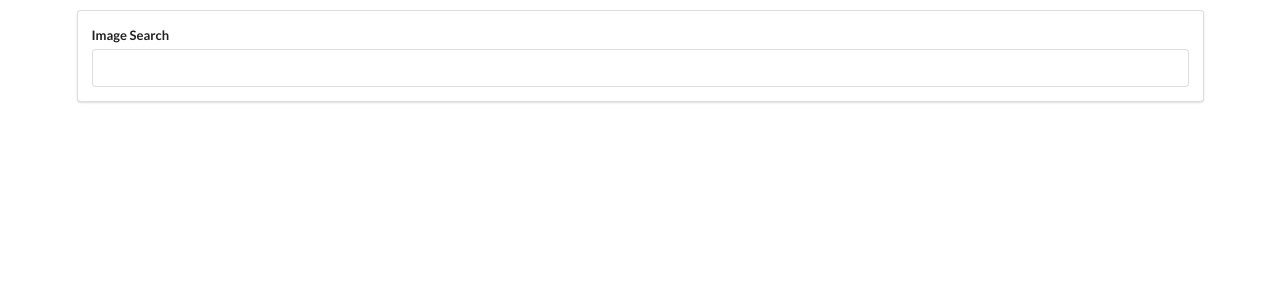
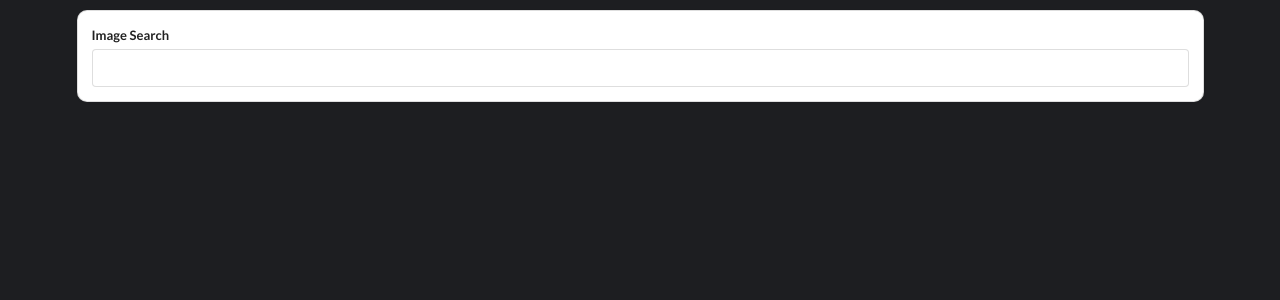
Before and after one commit to brentjayingram/pics, a React (Create React App) app: page / in a window 1280 px wide. Shown: the top 300 px of the page. Built offline with nearby package versions, Linux system fonts and the light colour scheme.

Commit message:
update ui colors

```diff
--- a/package.json
+++ b/package.json
@@ -6,6 +6,7 @@
     "axios": "^0.19.0",
     "react": "^16.10.2",
     "react-dom": "^16.10.2",
+    "react-helmet": "^5.2.1",
     "react-scripts": "3.2.0"
   },
   "scripts": {
--- a/public/index.html
+++ b/public/index.html
@@ -25,7 +25,7 @@
       work correctly both with client-side routing and a non-root public URL.
       Learn how to configure a non-root public URL by running `npm run build`.
     -->
-    <title>React App</title>
+    <title>Image Search</title>
   </head>
   <body>
     <noscript>You need to enable JavaScript to run this app.</noscript>
--- a/src/components/App.js
+++ b/src/components/App.js
@@ -2,6 +2,8 @@ import React from 'react';
 import unsplash from '../api/unsplash';
 import SearchBar from './SearchBar';
 import ImageList from './ImageList';
+import {Helmet} from 'react-helmet';
+
 
 class App extends React.Component {
     state = { images: [] };
@@ -16,10 +18,16 @@ class App extends React.Component {
 
     render(){
         return (
-            <div className="ui container" style={{ marginTop: '10px' }}>
-                <SearchBar onSubmit={this.onSearchSubmit}/>
-                <ImageList images={this.state.images} />
+            <div className="application"  >
+                <Helmet>
+                    <style>{'body { background-color: #1d1e21; }'}</style>
+                </Helmet>
+                <div className="ui container" style={{ marginTop: '10px' }}>
+                    <SearchBar onSubmit={this.onSearchSubmit}/>
+                    <ImageList images={this.state.images} />
+                </div>
             </div>
+
         );
     }
 }
--- a/src/components/SearchBar.js
+++ b/src/components/SearchBar.js
@@ -12,7 +12,13 @@ class SearchBar extends React.Component {
 
     render(){
         return (
-            <div className="ui segment">
+            <div className="ui segment"
+                style=
+                {{ borderRadius: 10,
+                    boxShadow: "20 20 60 #d9d9d9, -20 -20 60 #fff",
+
+                }}
+            >
                 <form onSubmit={this.onFormSubmit} className="ui form">
                     <div className="field">
                     <label>Image Search</label>
```
Also changed, not shown: 1 other file (tests, documents, lock files or other folders).
